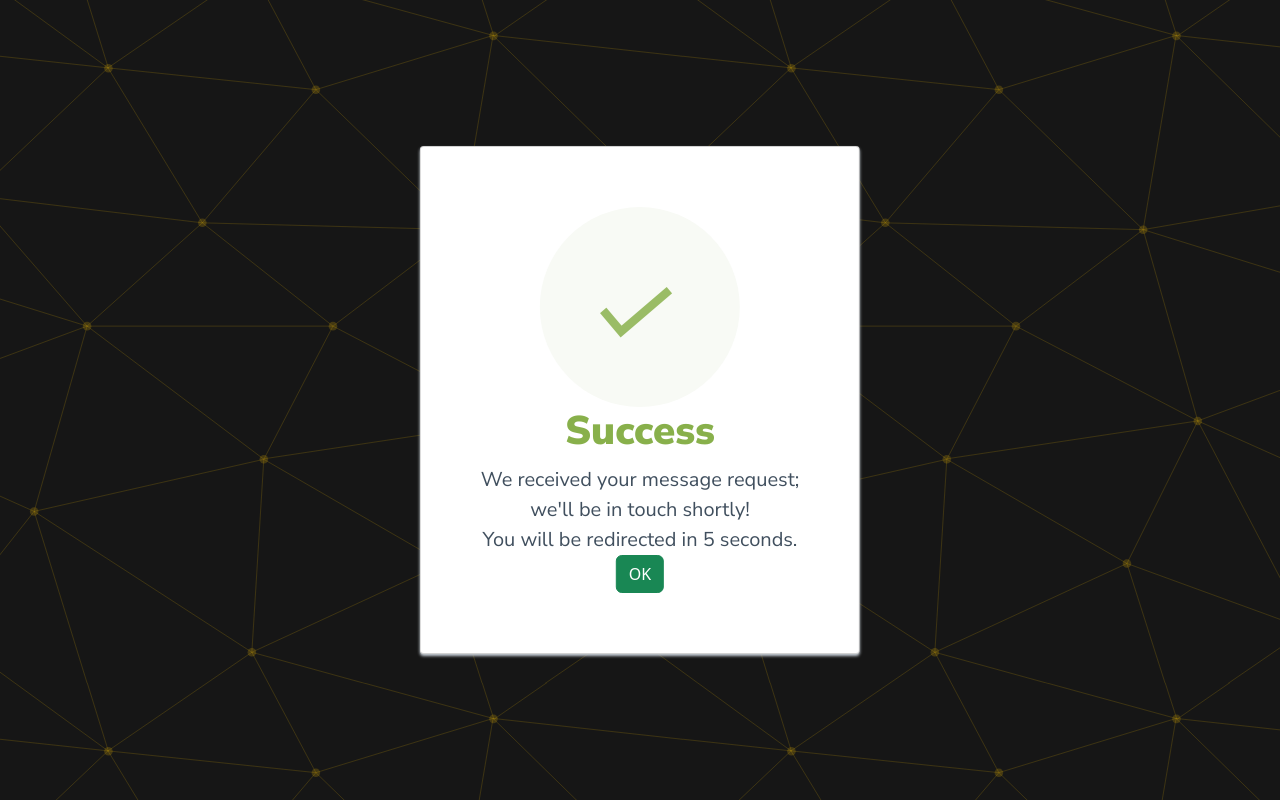
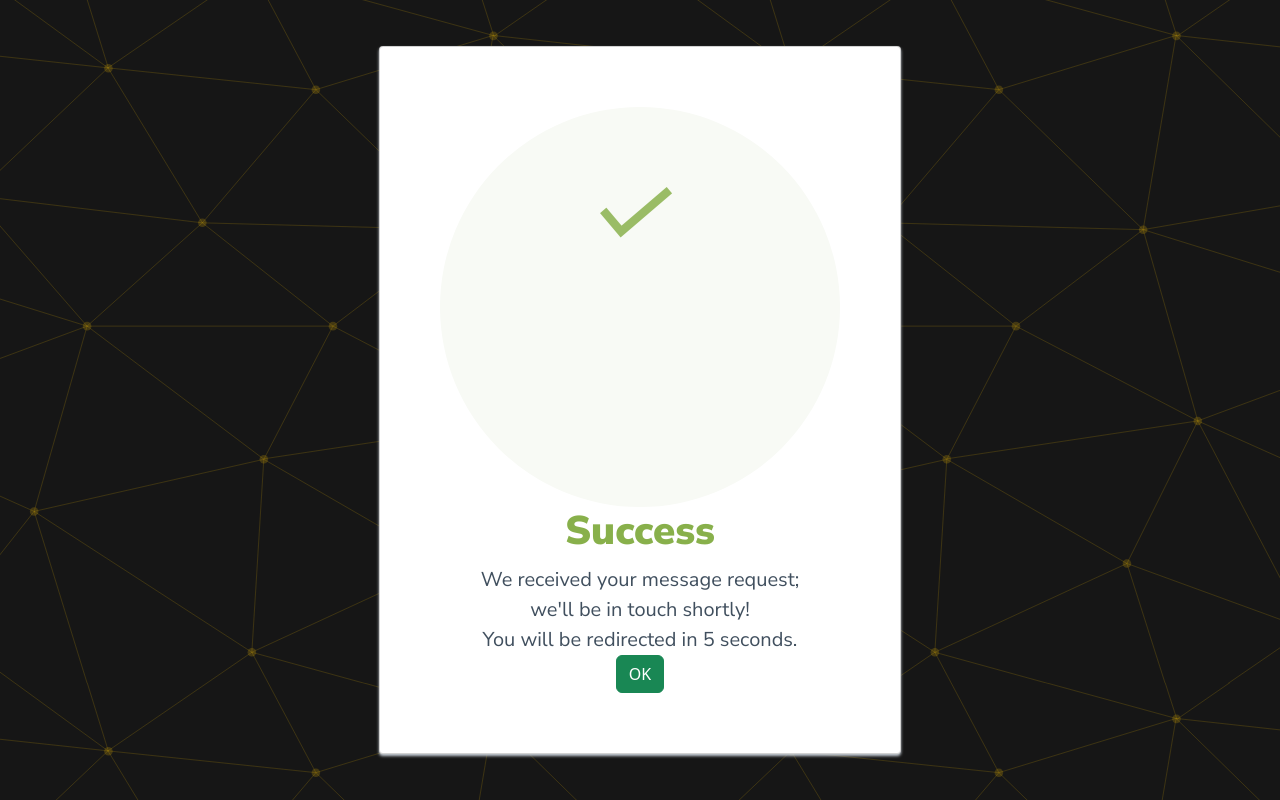
Before and after one commit to Yusof0090/portfolio, a Django app: template main/templates/success.html in a window 1280 px wide. Run offline with Django 4.2, Linux system fonts and the light colour scheme; the template is opened without the code that fills it, so the values that code supplies are empty.

Commit message:
success page larger

```diff
--- a/main/templates/success.html
+++ b/main/templates/success.html
@@ -61,7 +61,7 @@
     </style>
     <body onload="redirectTimer();">
       <div class="card">
-      <div style="border-radius:200px; height:200px; width:200px; background: #F8FAF5; margin:0 auto;">
+      <div style="border-radius:200px; height:400px; width:400px; background: #F8FAF5; margin:0 auto;">
         <i class="checkmark">✓</i>
       </div>
         <h1>Success</h1>
```
